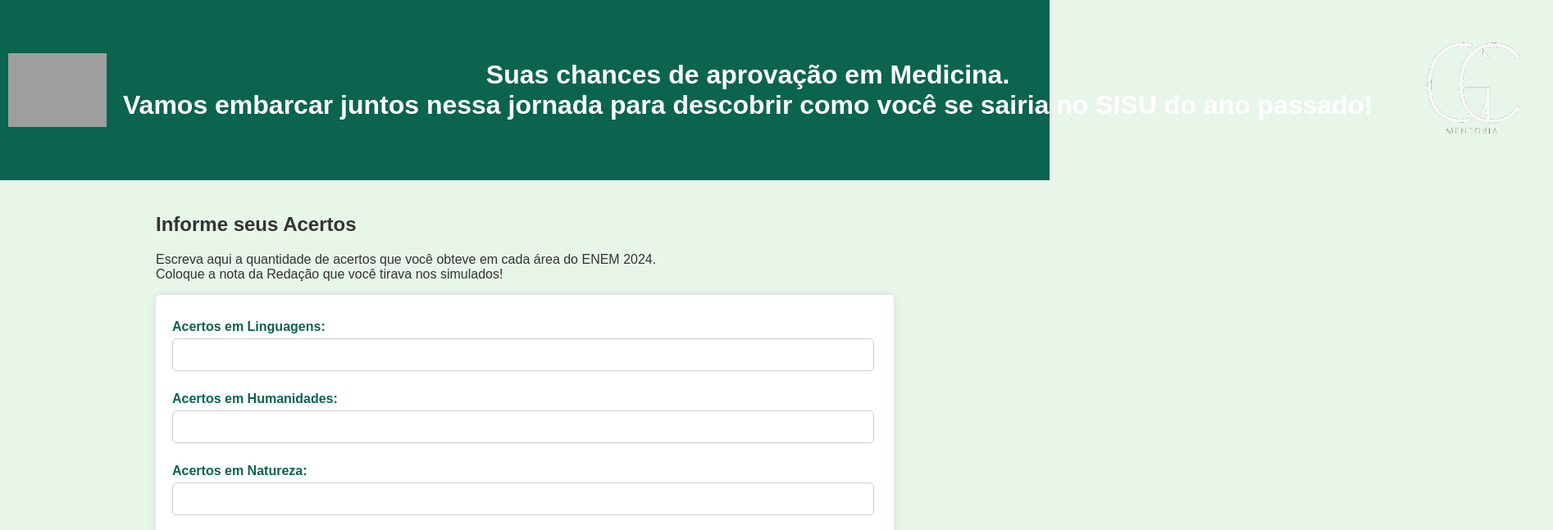
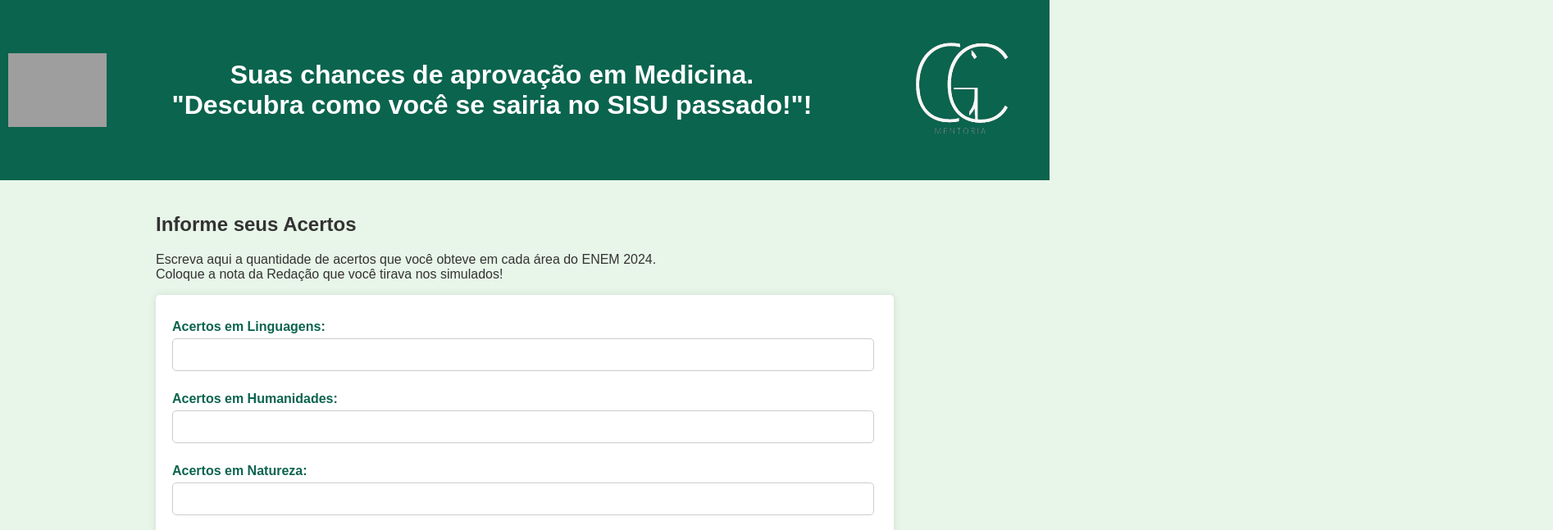
Before and after one commit to gustavocunha1993/Site_SISU_GITHUB_GCMentoria, a plain HTML site: page index.html in a window 1280 px wide. Shown: the top 647 px of the page at 82% size, 1894 px wide, since content can reach past the window. Drawn offline with Linux system fonts and the light colour scheme; grey boxes are pictures that could not be loaded.

Commit message:
alteração do header 3

```diff
--- a/index.html
+++ b/index.html
@@ -10,7 +10,7 @@
     <header>
         <img src="myfoto.JPG" alt="Additional Logo" class="img">
         <h1>Suas chances de aprovação em Medicina. <br>
-            Vamos embarcar juntos nessa jornada para descobrir como você se sairia no SISU do ano passado!</h1>
+            "Descubra como você se sairia no SISU passado!"!</h1>
         <img src="LogoGC.png" alt="Logo" class="logo-direita">
     </header>
 
```
